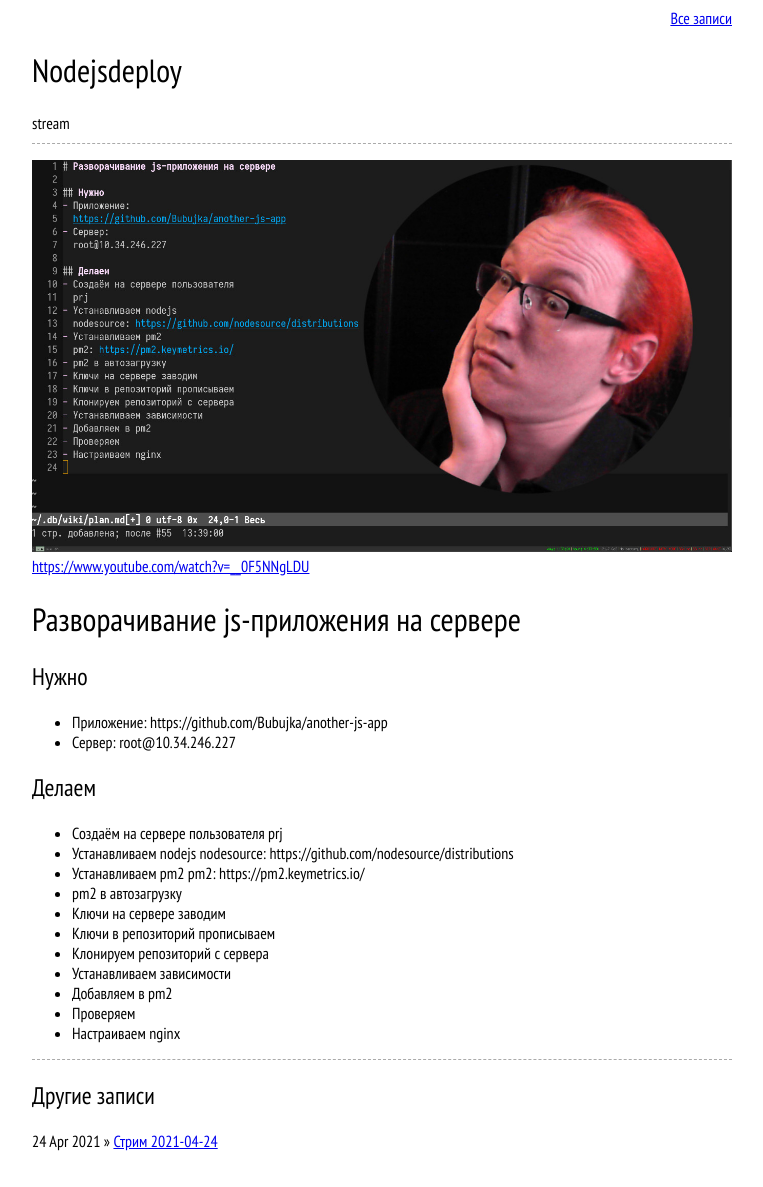
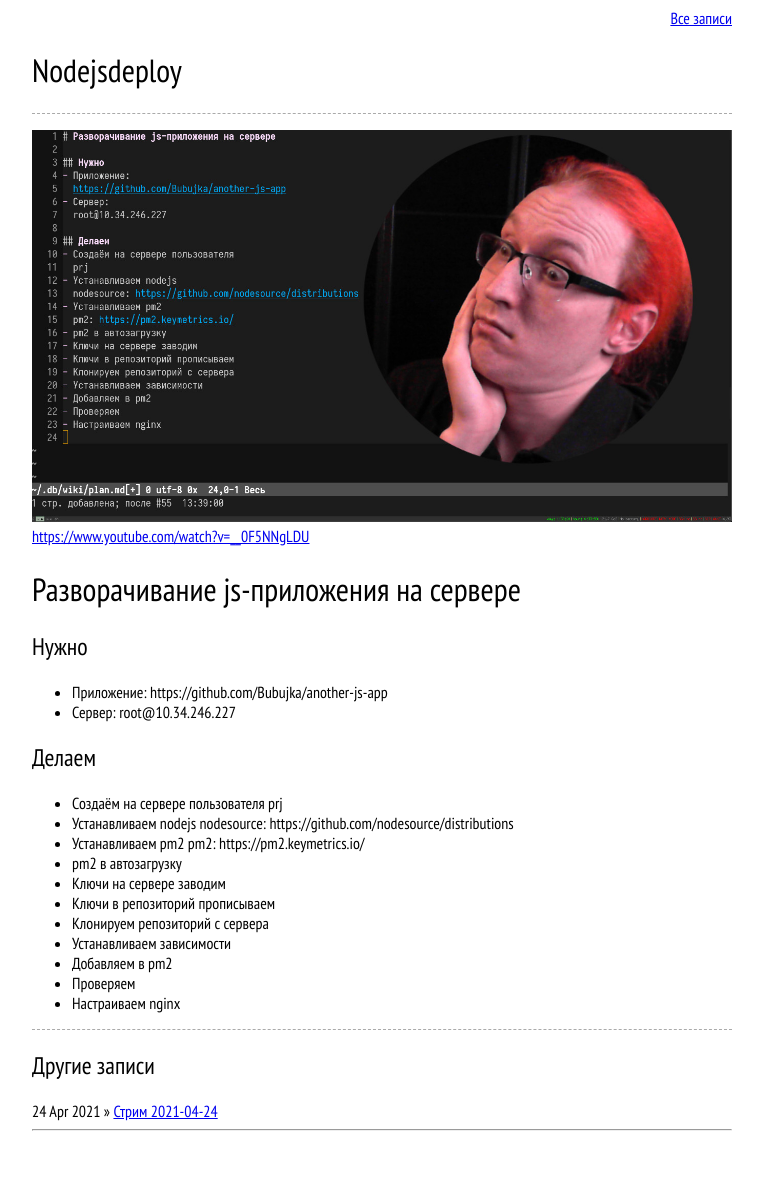
Before and after one commit to Bubujka/bubujka.org, a Jekyll site: the page built from _posts/2021-03-14-nodejsdeploy.md, in a window 1280 px wide. Shown: the whole page, without its empty margins (258-1021 px from the left). Built offline with Jekyll 4.4.1, drawn with Linux system fonts in a browser that asks for light colours; a script that is not in the unit is left out; before the commit the page ends 1159 px from its top, so only the background shows below that.

Commit message:
Работа над комментами и урлами

```diff
--- /dev/null
+++ b/_includes/comments.html
@@ -0,0 +1,14 @@
+<hr>
+<br>
+<br>
+<div id='discourse-comments'></div>
+<script type="text/javascript">
+  DiscourseEmbed = { discourseUrl: 'https://forum.bubujka.org/',
+                     discourseEmbedUrl: 'https://bubujka.org{{page.url}}' };
+
+  (function() {
+    var d = document.createElement('script'); d.type = 'text/javascript'; d.async = true;
+    d.src = DiscourseEmbed.discourseUrl + 'javascripts/embed.js';
+    (document.getElementsByTagName('head')[0] || document.getElementsByTagName('body')[0]).appendChild(d);
+  })();
+</script>
--- a/_layouts/post.html
+++ b/_layouts/post.html
@@ -17,3 +17,5 @@
     <span>{{ post.date | date_to_string }}</span> &raquo; <a href="{{ post.url }}">{{ post.title }}</a><br>
   {% endfor %}
 </div>
+
+{% include comments.html %}
--- a/_posts/2021-03-14-nodejsdeploy.md
+++ b/_posts/2021-03-14-nodejsdeploy.md
@@ -1,8 +1,7 @@
 ---
 title:
 layout: post
-tags:
-  - stream
+category: video
 ---
 
 <a href='https://www.youtube.com/watch?v=__0F5NNgLDU'>
```
Also changed, not shown: _layouts/bin.md (+1 -14 lines), _posts/2021-04-24-stream.md (+1 -2 lines).
